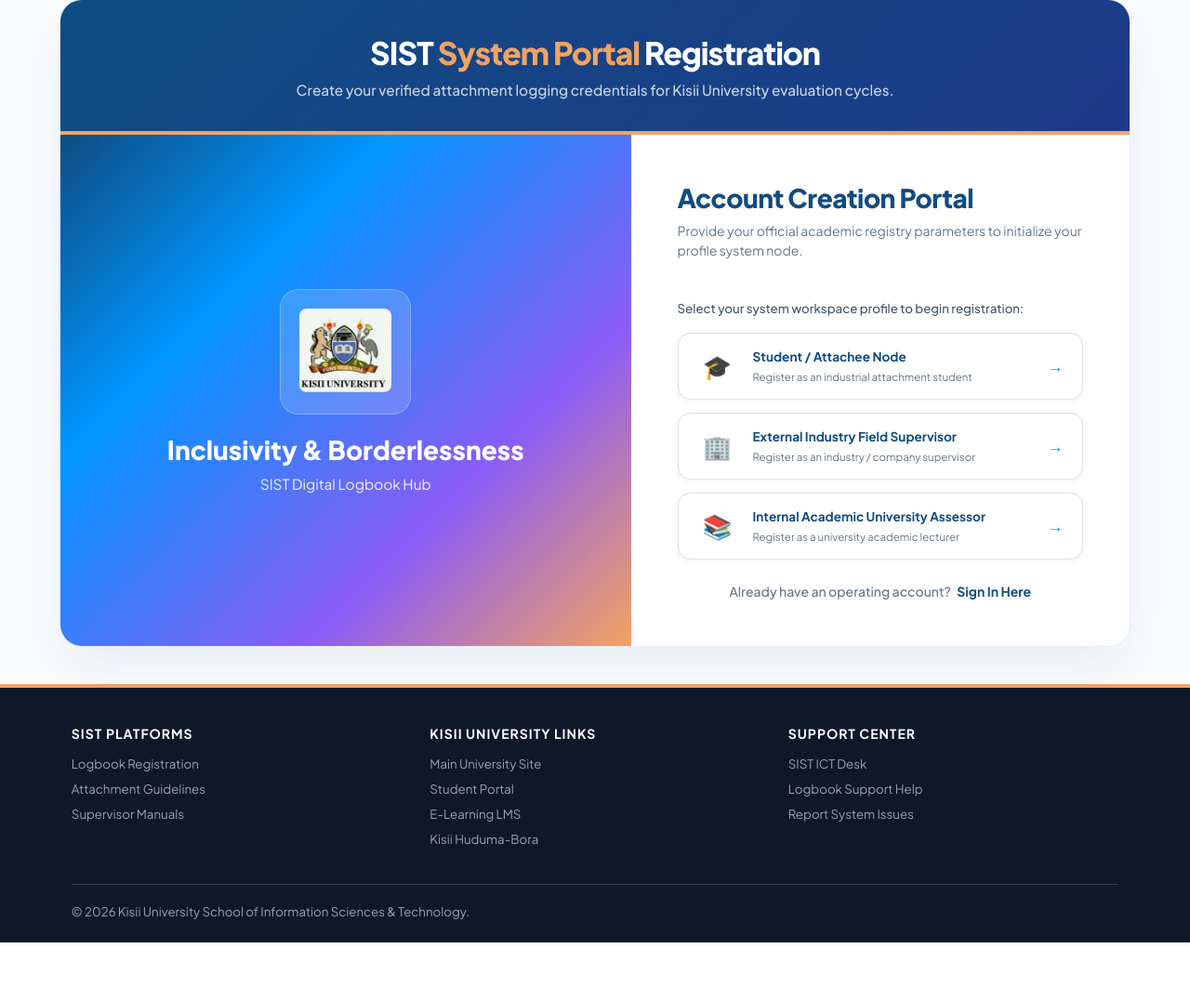
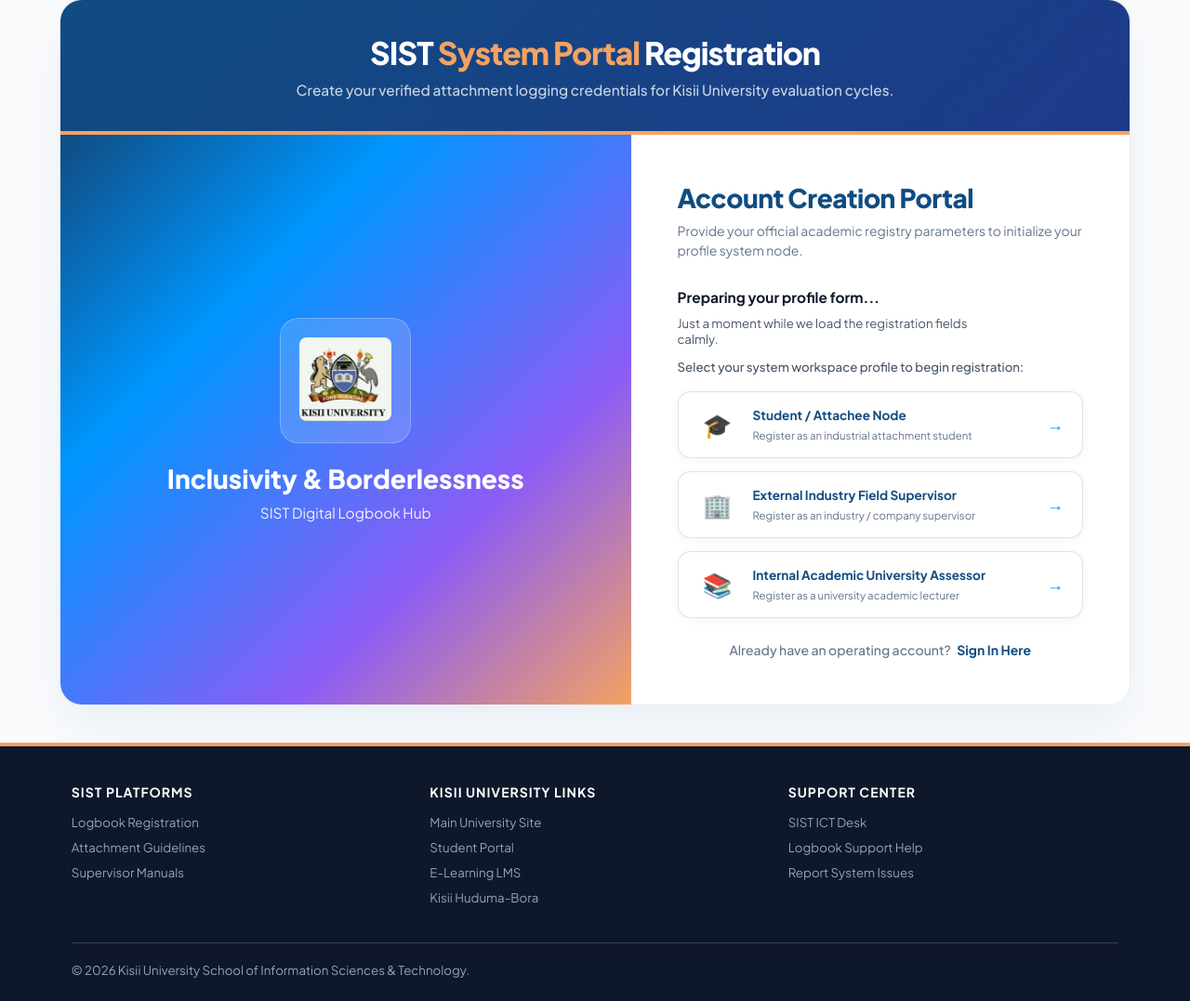
Before and after one commit to OsanoDavid/DIGITAL-LOGBOOK, a Django app: page /portal/register/ in a window 1280 px wide. Shown: the part 124-1201 px from the top of the page at 93% size. Before the commit the page ends 1138 px from the top, so only its background shows below. Run offline with Django 5.2, Linux system fonts and the light colour scheme.

Commit message:
Add calm loading and fade transitions for registration profile selection

```diff
--- a/templates/core/register.html
+++ b/templates/core/register.html
@@ -458,10 +458,17 @@
                     </div>
 
                     <!-- === PROFILE SELECTOR LANDING === -->
+                    <div id="calmTransitionOverlay" class="calm-overlay">
+                        <div class="calm-spinner"></div>
+                        <div>
+                            <h3 style="margin:0; font-size:1.1rem; color:#0f172a;">Preparing your profile form...</h3>
+                            <p style="margin: 10px 0 0; color:#475569; font-size:0.95rem; max-width: 320px;">Just a moment while we load the registration fields calmly.</p>
+                        </div>
+                    </div>
                     <div id="profile-selector-section">
                         <p style="font-size:0.95rem; color:#475569; margin-bottom:18px; font-weight:500;">Select your system workspace profile to begin registration:</p>
                         <div style="display:flex; flex-direction:column; gap:14px;">
-                            <button type="button" class="profile-card-btn" onclick="selectWorkspaceProfile('STUDENT')">
+                            <button type="button" class="profile-card-btn" onclick="selectWorkspaceProfile('STUDENT', this)">
                                 <span class="profile-icon">🎓</span>
                                 <div>
                                     <strong>Student / Attachee Node</strong>
@@ -469,7 +476,7 @@
                                 </div>
                                 <span class="profile-arrow">→</span>
                             </button>
-                            <button type="button" class="profile-card-btn" onclick="selectWorkspaceProfile('SUPERVISOR')">
+                            <button type="button" class="profile-card-btn" onclick="selectWorkspaceProfile('SUPERVISOR', this)">
                                 <span class="profile-icon">🏢</span>
                                 <div>
                                     <strong>External Industry Field Supervisor</strong>
@@ -477,7 +484,7 @@
                                 </div>
                                 <span class="profile-arrow">→</span>
                             </button>
-                            <button type="button" class="profile-card-btn" onclick="selectWorkspaceProfile('LECTURER')">
+                            <button type="button" class="profile-card-btn" onclick="selectWorkspaceProfile('LECTURER', this)">
                                 <span class="profile-icon">📚</span>
                                 <div>
                                     <strong>Internal Academic University Assessor</strong>
@@ -575,19 +582,40 @@
         });
 
         // Profile selector functions
-        function selectWorkspaceProfile(role) {
-            document.getElementById('profile-selector-section').style.display = 'none';
-            document.getElementById('student_wizard_wrapper').style.display = 'none';
-            document.getElementById('sup_wizard_wrapper').style.display = 'none';
-            document.getElementById('lec_wizard_wrapper').style.display = 'none';
+        function selectWorkspaceProfile(role, button) {
+            const overlay = document.getElementById('calmTransitionOverlay');
+            const chooser = document.getElementById('profile-selector-section');
+            const studentWrapper = document.getElementById('student_wizard_wrapper');
+            const supervisorWrapper = document.getElementById('sup_wizard_wrapper');
+            const lecturerWrapper = document.getElementById('lec_wizard_wrapper');
+            const profileButtons = document.querySelectorAll('.profile-card-btn');
 
-            if (role === 'STUDENT') {
-                document.getElementById('student_wizard_wrapper').style.display = 'block';
-            } else if (role === 'SUPERVISOR') {
-                document.getElementById('sup_wizard_wrapper').style.display = 'block';
-            } else if (role === 'LECTURER') {
-                document.getElementById('lec_wizard_wrapper').style.display = 'block';
-            }
+            profileButtons.forEach(btn => btn.disabled = true);
+            overlay.classList.add('show');
+
+            setTimeout(() => {
+                overlay.classList.remove('show');
+                chooser.style.display = 'none';
+                studentWrapper.style.display = 'none';
+                supervisorWrapper.style.display = 'none';
+                lecturerWrapper.style.display = 'none';
+
+                let revealWrapper = null;
+                if (role === 'STUDENT') revealWrapper = studentWrapper;
+                else if (role === 'SUPERVISOR') revealWrapper = supervisorWrapper;
+                else if (role === 'LECTURER') revealWrapper = lecturerWrapper;
+
+                if (revealWrapper) {
+                    revealWrapper.style.display = 'block';
+                    revealWrapper.classList.add('fade-in-section');
+                    setTimeout(() => revealWrapper.classList.add('active'), 30);
+                }
+
+                setTimeout(() => {
+                    overlay.style.display = 'none';
+                    profileButtons.forEach(btn => btn.disabled = false);
+                }, 320);
+            }, 650);
         }
 
         function returnToProfileSelector() {
```
